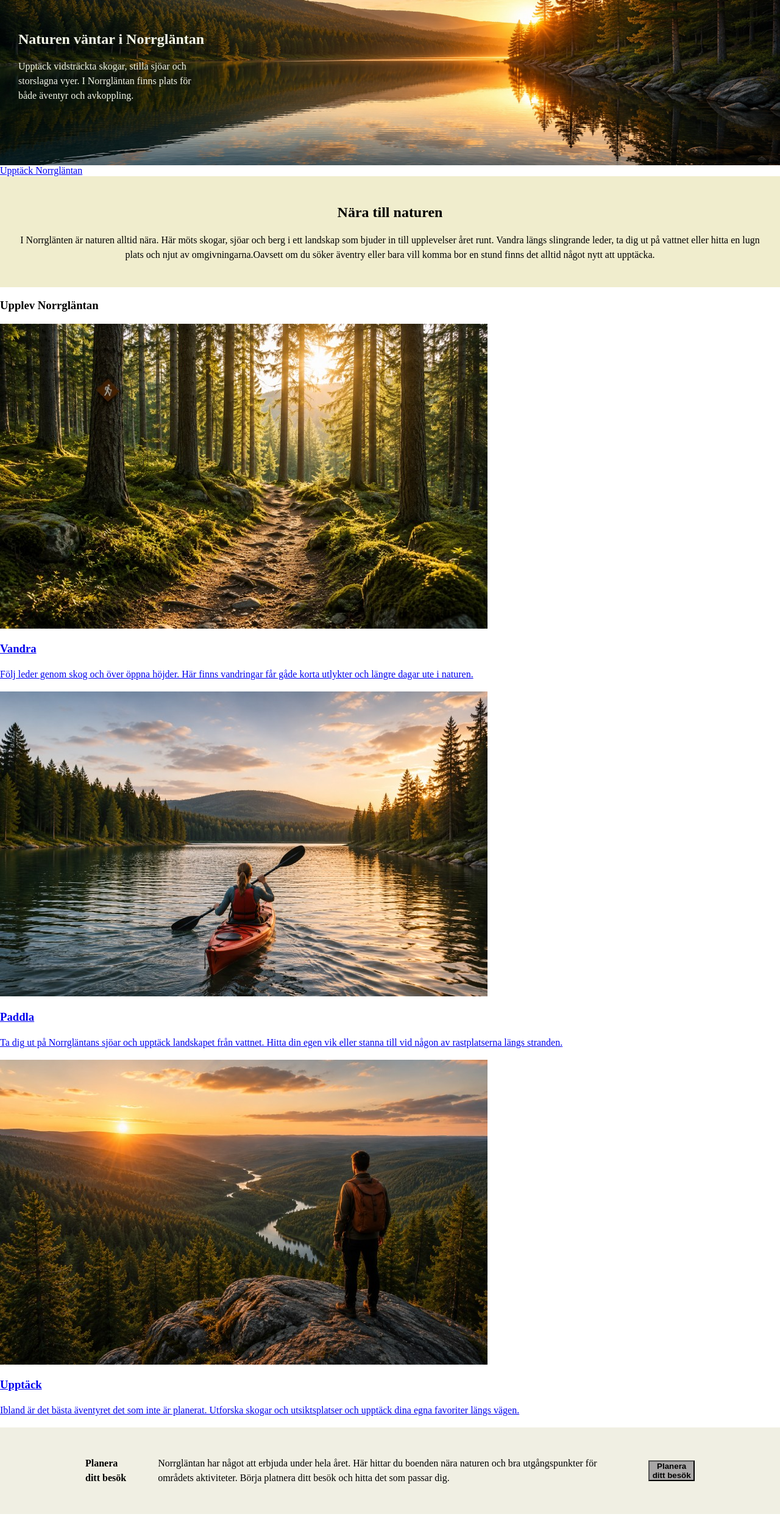
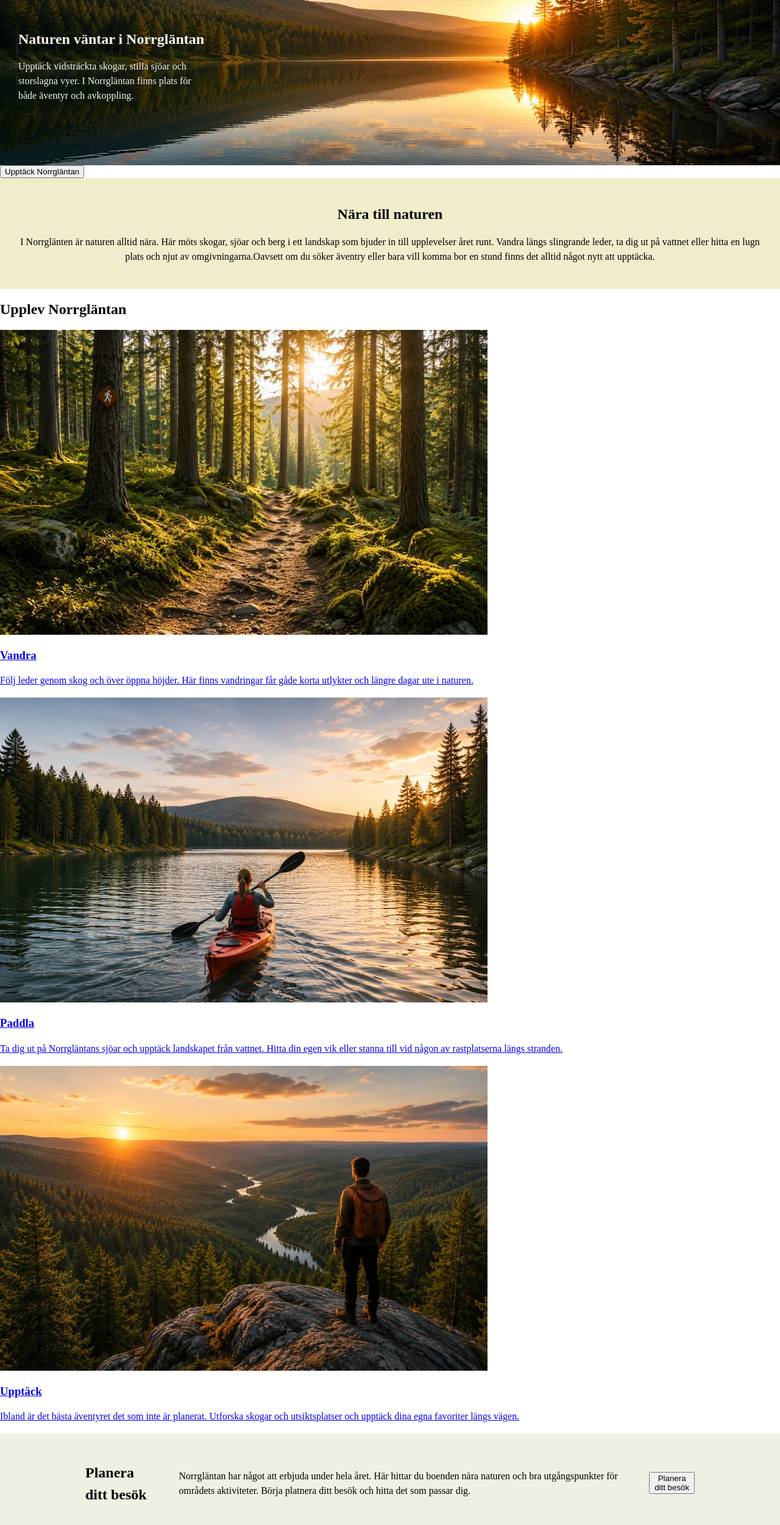
Before and after one commit to sussanvivanco-gif/Laboration_CSS, a plain HTML site: page dt224g_Sussan_CastroVivanco/index.html in a window 1280 px wide. Shown: the part 250-2751 px from the top of the page at 61% size. Drawn offline with Linux system fonts and the light colour scheme.

Commit message:
Validerar html

```diff
--- a/dt224g_Sussan_CastroVivanco/index.html
+++ b/dt224g_Sussan_CastroVivanco/index.html
@@ -24,7 +24,6 @@
                 </nav>
             </div>
         </header>
-
         <main>
             <section>
                 <div class ="hero">
@@ -35,7 +34,9 @@
                             <p>Upptäck vidsträckta skogar, stilla sjöar och storslagna vyer. I Norrgläntan finns plats för både äventyr och avkoppling.</p>
                         </div>
                     </div>
-                    <a href="url">Upptäck Norrgläntan</a>
+                    <div class ="upptäck-button">
+                        <button type="button">Upptäck Norrgläntan</button>
+                    </div>
                 </div>
             </section>
 
@@ -47,11 +48,11 @@
                     att upptäcka.</p>
                 </div>
             </section>
-
             <section>
-                <article class="all-browser">
-                    <h3>Upplev Norrgläntan</h3>
-                        <article class="browser">
+                <div class="all-browser">
+                    <h2>Upplev Norrgläntan</h2>
+                    <div class="browser">
+                        <article>
                             <a href="url">
                                 <img src="images/vandra.jpg" alt="Skogsbild med vandringsled">
                                 <div class="vandra">
@@ -64,7 +65,6 @@
                                 </div>
                             </a>
                         </article>
-
                         <article class="browser">
                             <a href="url">
                                 <img src="images/paddla.jpg" alt="Bild på älv med en person som paddlar">
@@ -75,11 +75,10 @@
                                     Hitta din egen vik eller stanna till
                                     vid någon av rastplatserna längs
                                     stranden.
-                                    <p>
+                                    </p>
                                 </div>
                             </a>
                         </article>
-
                         <article class="browser">
                             <a href="url">
                                 <img src="images/upptack.jpg" alt="en person som står på bergstopp">
@@ -90,20 +89,21 @@
                                 upptäck dina egna favoriter längs
                                 vägen.
                                 </p>
-                            </a>
+                               </a>
                         </article>
-                </article>
+                    </div>
+                </div>
             </section>
 
             <section>
                 <div class="planera">
                     <div class ="planera-wrapper">
-                        <h4>Planera ditt besök</h4>
+                        <h2>Planera ditt besök</h2>
                         <p>Norrgläntan har något att erbjuda under hela året. Här hittar du boenden
                         nära naturen och bra utgångspunkter för områdets aktiviteter. Börja
                         platnera ditt besök och hitta det som passar dig.</p>
-                        <div class ="button">
-                            <button type="Planera">Planera ditt besök</button>
+                        <div class ="planera-button">
+                            <button type="button">Planera ditt besök</button>
                         </div>
                     </div>
                 </div>
@@ -111,9 +111,10 @@
         </main>
         <footer>
             <div class="footer-wrapper">
-                <div class="loga">
-                    <h4>Norrgläntan</h4>
-                    Naturupplevelser året runt
+                <div class="logo">
+                    <img src="images/logotyp_vit.png" alt="Logga norrgläntan">
+                    <span>Norrgläntan</span>
+                    <p>Naturupplevelser året runt</p>
                 </div>
                 <div>
                     Kontakt
```
